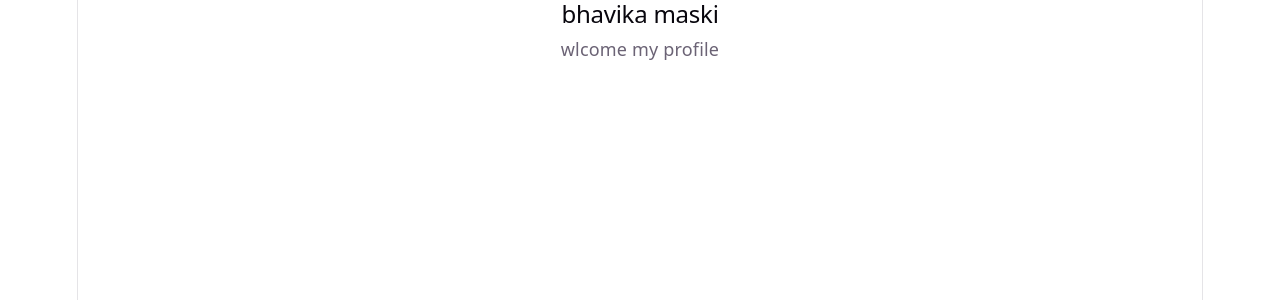
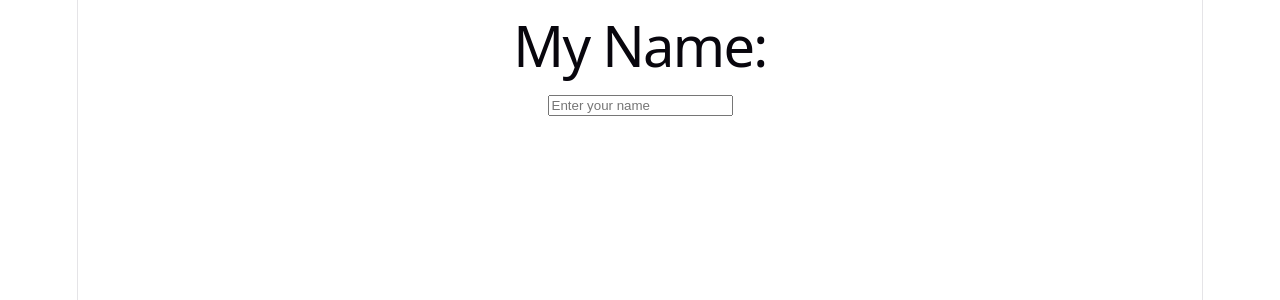
Before and after one commit to maskibhavika-cmyk/react-revision, a React (Vite) app in the folder revision/: page / in a window 1280 px wide. Shown: the top 300 px of the page. Built offline with nearby package versions, Linux system fonts and the light colour scheme.

Commit message:
controlled componenet

```diff
--- a/revision/src/App.jsx
+++ b/revision/src/App.jsx
@@ -1,4 +1,6 @@
 // import React from 'react'
+
+// const { useState } = require("react");
 
 //  const App = () => {
 //   return (
@@ -42,7 +44,7 @@
 
 // export default App
 
-// import React from 'react'
+// import  React  from 'react'
 // import User from './User'
 
 // const App = () => {
@@ -56,19 +58,19 @@
 // export default App
 
 // child props
-import React from 'react'
-import Card from './Card'
+// import React from 'react'
+// import Card from './Card'
 
-const App = () => {
-  return (
-    <Card>
-        <h2>bhavika maski</h2>
-        <p>wlcome my profile</p>
-    </Card>
-  )
-}
+// const App = () => {
+//   return (
+//     <Card>
+//         <h2>bhavika maski</h2>
+//         <p>wlcome my profile</p>
+//     </Card>
+//   )
+// }
 
-export default App
+// export  default  App
 
 //use state ka use
 // import React, { useState } from 'react'
@@ -156,4 +158,26 @@ export default App
 // export default App
 
 
-//
+//react + forms + onsubmit
+
+
+// controlled component
+
+import React, { useState } from 'react'
+const App = () => {
+  const [name, setname] = useState("")
+
+  return (
+    <div>
+      <h1>My Name:{name}</h1>
+      <input
+      type="text"
+      value ={name}
+      onChange={(e) =>setname(e.target.value)}
+      placeholder = "Enter your name"
+      ></input>
+    </div>
+  )
+}
+
+export default App
```
